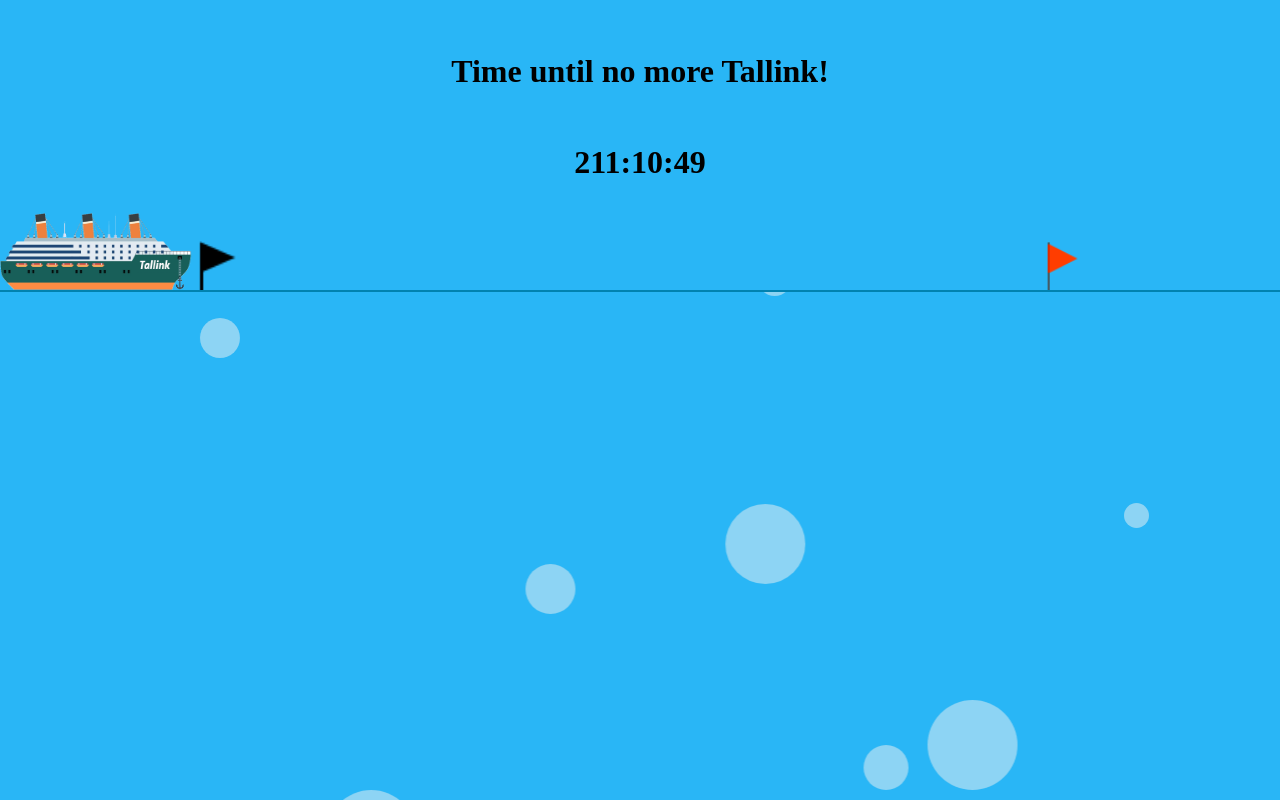
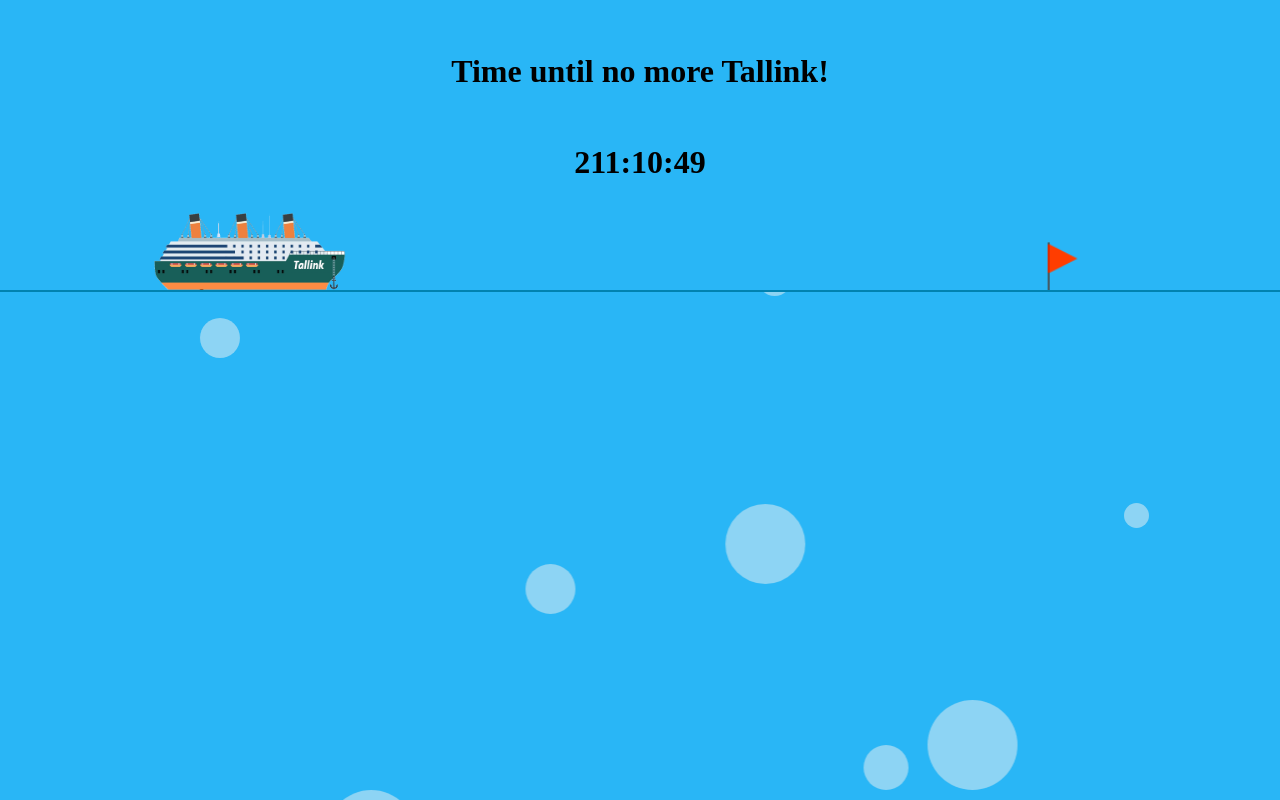
Before and after one commit to KarlTaal/count-down, a Vue app: page / in a window 1280 px wide. Built offline with nearby package versions, Linux system fonts and the light colour scheme.

Commit message:
change start time2

```diff
--- a/src/App.vue
+++ b/src/App.vue
@@ -24,7 +24,7 @@
   data() {
     return {
       currentTime: new Date(),
-      countDownFrom: new Date(2023, 7, 17, 0, 0),
+      countDownFrom: new Date(2023, 7, 15, 12, 30),
       countDownTo: new Date(2023, 7, 25, 18, 30),
     }
   },
```
